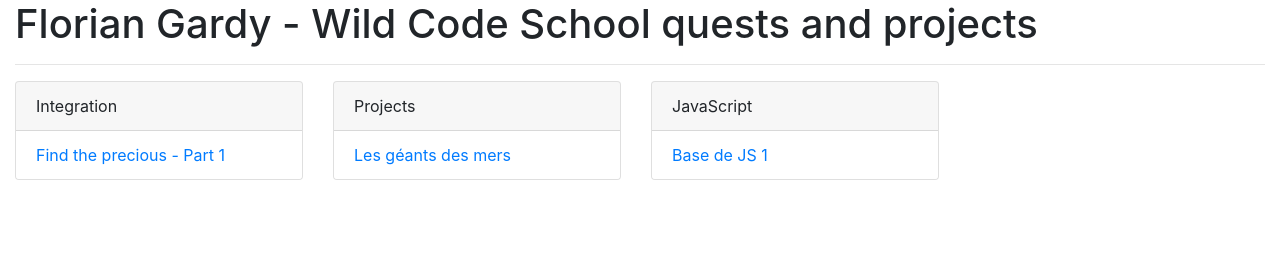
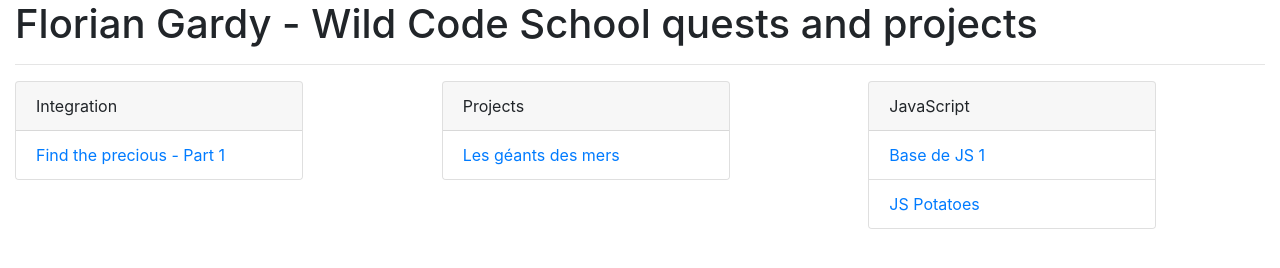
Before and after one commit to FlorianGardy/wildCodeSchoolQuests, a plain HTML site: page index.html in a window 1280 px wide. Drawn offline with nearby package versions, Linux system fonts and the light colour scheme.

Commit message:
Update master index to add potatoes in JS module

```diff
--- a/index.html
+++ b/index.html
@@ -37,14 +37,9 @@
                     <div class="card-header">JavaScript</div>
                     <ul class="list-group list-group-flush">
                         <li class="list-group-item"><a href="JavaScript/BaseJS1/index.html" target="_blank">Base de JS 1</a></li>
+                        <li class="list-group-item"><a href="JavaScript/Potatoes/potatoes.html" target="_blank">JS Potatoes</a></li>
                     </ul>
                 </div>
-            </div>
-            <div class="col">
-                <h2></h2>
-            </div>
-            <div class="col">
-                <h2></h2>
             </div>
         </div>
     </div>
```
